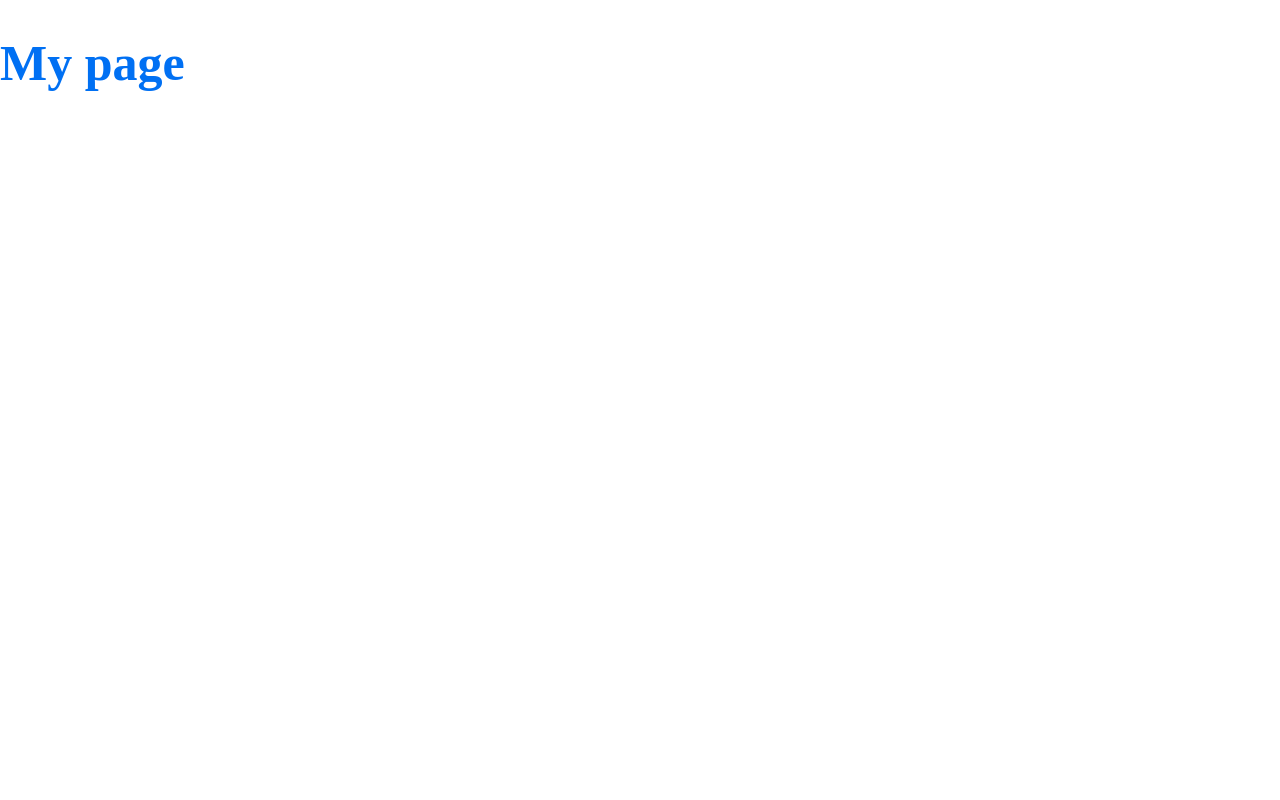
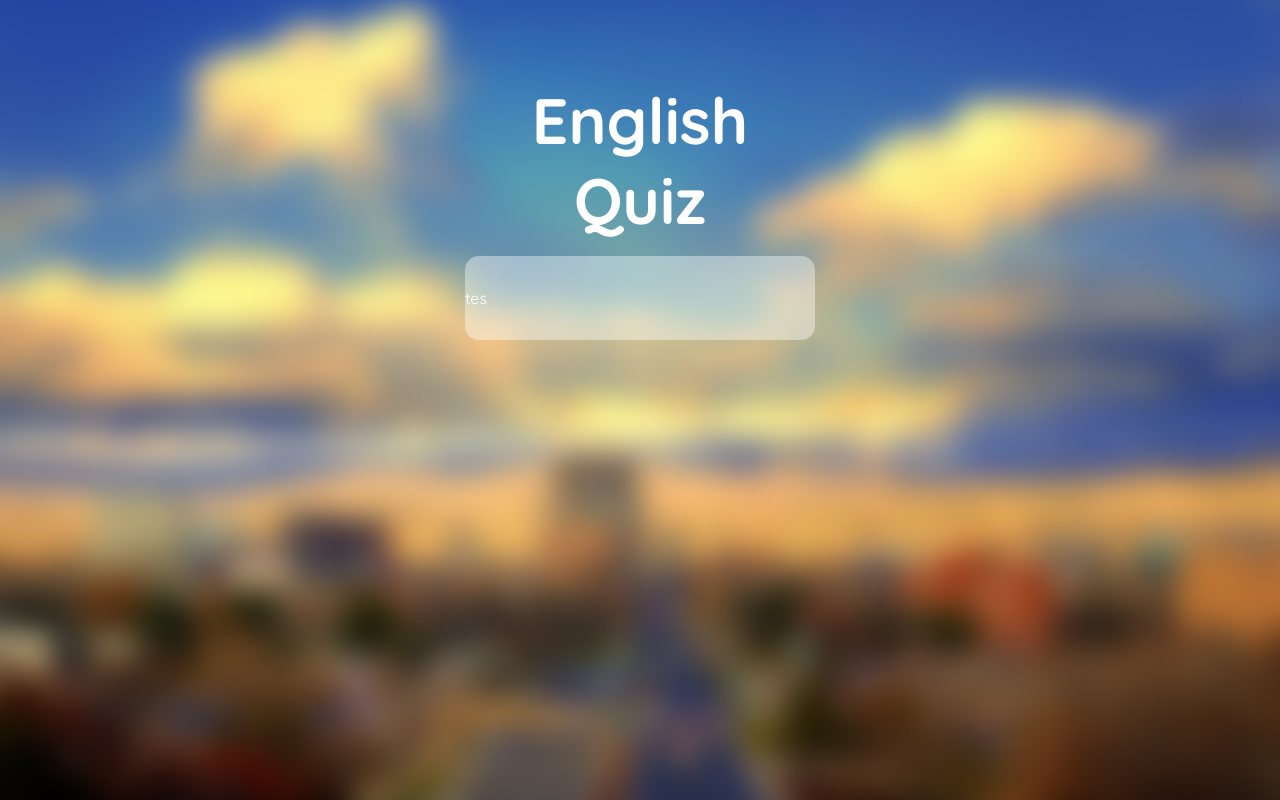
Before and after one commit to leogoulartoli/english-quiz, a Next.js app: page / in a window 1280 px wide. Built offline with nearby package versions, Linux system fonts and the light colour scheme.

Commit message:
Starting the project

```diff
--- /dev/null
+++ b/css/main.css
@@ -0,0 +1,5 @@
+@import url("https://fonts.googleapis.com/css2?family=Quicksand:wght@400;500;600;700&display=swap");
+
+body {
+    font-family: 'Quicksand', sans-serif;
+}
--- /dev/null
+++ b/db.json
@@ -0,0 +1,43 @@
+{
+    "bg": "../public/image_welcome.jpg",
+    "title": "Quiz CSS da Alura",
+    "description": "Teste os seus conhecimentos sobre CSS e vamos ver quantos layouts você vai deixar de quebrar",
+    "questions": [
+      {
+        "image": "https://media.giphy.com/media/xUOxf3yDKCuwpOlT3i/giphy.gif",
+        "title": "Como fazer um seletor por id via CSS?",
+        "description": "Essa é pra aquecer",
+        "answer": 2,
+        "alternatives": [
+          ".elemento",
+          "*elemento",
+          "#elemento",
+          "%elemento"
+        ]
+      },
+      {
+        "image": "https://media.giphy.com/media/13FrpeVH09Zrb2/giphy.gif",
+        "title": "Como fazer um background gradiente com css?",
+        "description": "Faz tempo em haha",
+        "answer": 0,
+        "alternatives": [
+           "background: linear-gradient(#e66465, #9198e5);",
+           "background: gradient(#e66465, #9198e5);"
+        ]
+      }
+    ],
+    "external": [
+      ""
+    ],
+    "theme": {
+      "colors": {
+        "primary": "#0d47a1",
+        "secondary": "#29b6f6",
+        "mainBg": "#171B35",
+        "contrastText": "#FFFFFF",
+        "wrong": "#FF5722",
+        "success": "#4CAF50"
+      },
+      "borderRadius": "4px"
+    }
+  }
--- a/pages/_app.js
+++ b/pages/_app.js
@@ -1,18 +1,32 @@
 import { createGlobalStyle, ThemeProvider } from 'styled-components'
+import '../css/main.css'
+import db from '../db.json'
+
+const theme = db.theme;
 
 const GlobalStyle = createGlobalStyle`
+   * {
+    box-sizing: border-box;
+  }
   body {
     margin: 0;
     padding: 0;
-    box-sizing: border-box;
+    /* New styles */
+    display: flex;
+    flex-direction: column;
+    font-family: 'Quicksand', sans-serif;
+    // Deixa branco no começo
+    color: ${theme.colors.contrastText};
+  }
+  html, body {
+    min-height: 100vh;
+  }
+  #__next {
+    flex: 1;
+    display: flex;
+    flex-direction: column;
   }
 `
-
-const theme = {
-  colors: {
-    primary: '#0070f3',
-  },
-}
 
 export default function App({ Component, pageProps }) {
   return (
--- a/pages/index.js
+++ b/pages/index.js
@@ -1,10 +1,16 @@
-import styled from 'styled-components'
+import BackgroundImage from '../src/components/BackgroundImage'
+import EnglishText from '../src/components/EnglishText';
+import EnglishQuiz from '../src/components/EnglishQuiz';
 
-const Title = styled.h1`
-  font-size: 50px;
-  color: ${({ theme }) => theme.colors.primary};
-`
+import db from '../db.json'
+
 
 export default function Home() {
-  return <Title>My page</Title>
+  return (
+    <BackgroundImage>
+      <EnglishText>English<br/>
+      Quiz</EnglishText>
+      <EnglishQuiz>tes</EnglishQuiz>
+    </BackgroundImage>
+  );
 }
--- /dev/null
+++ b/src/components/BackgroundImage/index.js
@@ -0,0 +1,10 @@
+import styled from 'styled-components';
+
+const BackgroundImage = styled.div`
+  background-image:url("/imageWelcome.jpg");
+  flex:1;
+  background-size: cover;
+  background-position: center;
+`;
+
+export default BackgroundImage;
--- /dev/null
+++ b/src/components/EnglishQuiz/index.js
@@ -0,0 +1,12 @@
+import styled from "styled-components";
+
+const EnglishQuiz = styled.div`
+  padding: 2rem 0;
+  background-color: #FFFFFF66;
+  width:100%;
+  max-width: 350px;
+  margin:1rem auto;
+  border-radius: 14px;
+`;
+
+export default EnglishQuiz
--- /dev/null
+++ b/src/components/EnglishText/index.js
@@ -0,0 +1,11 @@
+import styled from 'styled-components'
+
+const EnglishText = styled.h1`
+  text-align:center;
+  font-size: 4rem;
+  font-weight:700;
+  padding-top:5rem;
+  margin:0;
+`;
+
+export default EnglishText
```
Also changed, not shown: public/imageWelcome.jpg (added).
